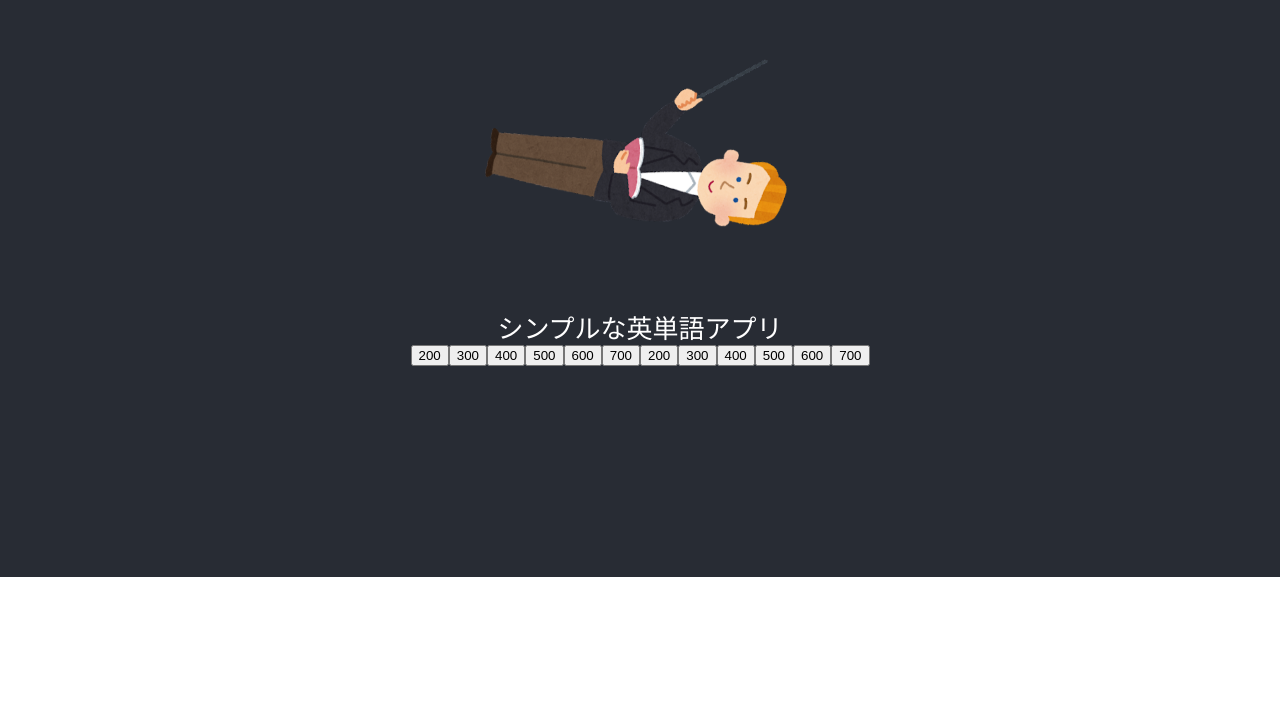
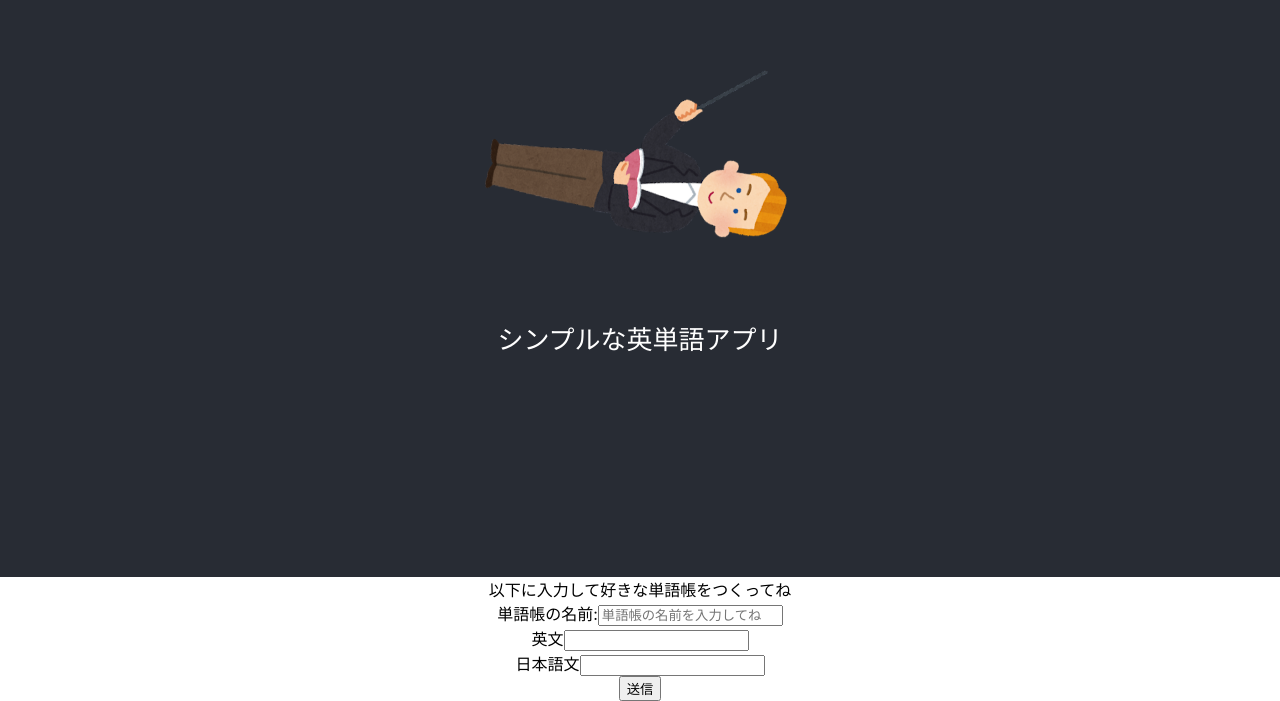
Before and after one commit to mar-gitacount/englishvocabularylearning, a React (Create React App) app: page / in a window 1280 px wide. Shown: the part 223-924 px from the top of the page. Before the commit the page ends 800 px from the top, so only its background shows below. Built offline with nearby package versions, Linux system fonts and the light colour scheme.

Commit message:
単語を追加できるようにした

```diff
--- a/src/App.tsx
+++ b/src/App.tsx
@@ -2,7 +2,7 @@
 // @ts-ignore
 import React, { useState, useEffect } from 'react';
 import ItemData from './data/items.json';
-import { checkDatabaseExists, openDatabase, addMemoData, checkKeyExists, searchItems, deleteRequest, upDateData, getAllIndexes, getIndexItems, openDatabasenext } from './utils/indexDBUtils';
+import { checkDatabaseExists, openDatabase, addMemoData, checkKeyExists, searchItems, deleteRequest, upDateData, getAllIndexes, getIndexItems, openDatabasenext, getIndexKeys } from './utils/indexDBUtils';
 import fs from 'fs';
 
 import logo from './logo.svg';
@@ -26,9 +26,21 @@ type DisplayDataValue = {
 function App() {
   const [items, setItems] = useState<string[]>([]);
   const [userchoiceitems, setUserchoiceItems] = useState<string[]>([]);
-  const [flg, setFlag] = useState(false)
+  const [flg, setFlag] = useState(false);
+  const [newdic, setNewdic] = useState<DisplayDataValue[]>([]);
   // デフォルトで読みこむjsonファイル
   const [Jsonitems, JsonsetItems] = useState<typeof ItemData>(ItemData);
+  // 日本語
+  const [formData, setFormData] = useState({ dictname: '', english: '', japan: '' });
+  // 英語辞書名をいれる
+  const [newdicName, setDicNewname] = useState("");
+  // 英単語
+  const [newenglishdata, setEnglishdata] = useState("");
+
+  // 日本語
+  const [newjapandata, setJapandata] = useState("");
+
+
   const [loading, setLoading] = useState(false);  // ローディング状態管理用
   const [displaydata, setDisplayData] = useState<DisplayDataValue[]>([]);
   // 問題を選択した場合、以下にデータを入れ込む。
@@ -85,7 +97,24 @@ function App() {
     console.log(finditem, "フィルター結果")
     setFilteredData(filtered);
   };
+  const handleChange = (event: any) => {
+    const { name, value } = event.target;
 
+    setFormData((prevFormData) => ({
+      ...prevFormData,
+      [name]: value,
+    }));
+  };
+
+
+  const handleSubmit = (event: any) => {
+    event.preventDefault();
+    // return addMemoData(dbName, version, Indexkey, k, item, objectID)
+    addMemoData(dbName, version, formData.dictname, formData.english, formData.japan, objectID)
+    alert(`入力された値${formData.dictname}`)
+    // alert(`入力された値: ${inputValue}`);
+    // ここにフォームの送信処理を追加します
+  };
 
 
 
@@ -168,7 +197,10 @@ function App() {
     async function initializeDatabase() {
       try {
         const { db, isNew } = await openDatabasenext(dbName, version, objectID);
-        await openDatabasenext(datedata, dateversion, datelearning);
+        // 学習履歴DBに入れ込むよ。
+        // await openDatabasenext(datedata, dateversion, datelearning);
+
+
         if (isNew) {
           console.log('新規にデータベースが作成されました。');
           // ここでjsonファイルをいれる
@@ -183,7 +215,7 @@ function App() {
             // ここでは単一データのループが実行されている。
             Object.entries(value).forEach(([k, item]) => {
               // 以下をローカルDBに入れる。
-              // console.log(`大本キー${key} キー${k} アイテム${item}`)
+              console.log(`大本キー${key} キー${k} アイテム${item}`)
               // ?ここでアイテム数を追加している。
               return addMemoData(dbName, version, Indexkey, k, item, objectID)
             })
@@ -192,8 +224,22 @@ function App() {
             getAllIndexes(dbName, objectID, version)
 
           });
+
         } else {
           console.log('データベースは既に存在しています。');
+          getIndexKeys(dbName, version, objectID, IndexName)
+          .then((keys) => {
+            console.log('インデックスキー:', keys);
+            keys.forEach((key) => {
+              console.log('インデックスキー:', key);
+              // キーごとに必要な処理をここに追加
+              setIndexkeys(prevItems => [...prevItems, key]);
+            });
+
+          })
+          .catch((error) => {
+            console.error('インデックスキーの取得に失敗しました:', error);
+          });
         }
         // データベース操作のコード
       } catch (error) {
@@ -201,11 +247,24 @@ function App() {
       }
     }
 
-    Object.entries(ItemData).forEach(([key, value]) => {
-      setItems(prevItems => [...prevItems, key]); // 状態にキーを追加
-      // 初めての場合、ここにいれる。
-      setIndexkeys(prevItems => [...prevItems, key]);
-    });
+    // Object.entries(ItemData).forEach(([key, value]) => {
+    //   setItems(prevItems => [...prevItems, key]); // 状態にキーを追加
+    //   // 初めての場合、ここにいれる。
+    //   setIndexkeys(prevItems => [...prevItems, key]);
+    // });
+    // getIndexKeys(dbName, version, objectID, IndexName)
+    //   .then((keys) => {
+    //     console.log('インデックスキー:', keys);
+    //     keys.forEach((key) => {
+    //       console.log('インデックスキー:', key);
+    //       // キーごとに必要な処理をここに追加
+    //       setIndexkeys(prevItems => [...prevItems, key]);
+    //     });
+
+    //   })
+    //   .catch((error) => {
+    //     console.error('インデックスキーの取得に失敗しました:', error);
+    //   });
     // INDEXDBを初期化
     initializeDatabase()
 
@@ -226,10 +285,12 @@ function App() {
   useEffect(() => {
     if (displaydata.length > 0) {
       if (rondomdata.length === 0) {
-        const currentDate = new Date();
-        const dateString = currentDate.toISOString();
+        const currentDate = String(new Date());
+        alert(currentDate)
+        // const dateString = currentDate.toISOString();
+
         // Indexkeyid
-        addMemoData(datedata, dateversion, dateString, displaydata[0].Indexkeyid, "本日済み", datelearning);
+        addMemoData(datedata, dateversion, currentDate, displaydata[0].Indexkeyid, "本日済み", datelearning);
         alert("選択した問題が0になりました。")
       } else {
         const displaydatereplace = JSON.stringify(displaydata)
@@ -318,7 +379,7 @@ function App() {
               {flg ? <button onClick={() => removeItemById(data.id, data.Indexkeyid)}>正解の場合押す</button> : ""}
 
 
-              {rondomdata.length > 0 ? (<div>{rondomdata.length}</div>) : (<div>{data.Indexkeyid}がなくなりました。</div>)}
+              {rondomdata.length > 0 ? (<div>残り:{rondomdata.length}問</div>) : (<div>{data.Indexkeyid}がなくなりました。</div>)}
             </div>
           </div>
 
@@ -331,6 +392,44 @@ function App() {
       <body>
         {/* ここに値を入れ込む */}
         {/* ロードチェックする */}
+        <div>以下に入力して好きな単語帳をつくってね</div>
+        <form onSubmit={handleSubmit}>
+          <div>
+            <label htmlFor="dictname">単語帳の名前:</label>
+            <input
+              type="text"
+              id="dictname"
+              name='dictname'
+              value={formData.dictname}
+              onChange={handleChange}
+              placeholder="単語帳の名前を入力してね" // これがプレースホルダー
+            />
+          </div>
+          <div>
+            <label htmlFor="english">英文</label>
+            <input
+              type="text"
+              id="english"
+              name='english'
+              value={formData.english}
+              onChange={handleChange}
+              placeholder="" // これがプレースホルダー
+            />
+          </div>
+          <div>
+            <label htmlFor="japan">日本語文</label>
+            <input
+              type="text"
+              id="japan"
+              name='japan'
+              value={formData.japan}
+              onChange={handleChange}
+              placeholder="" // これがプレースホルダー
+            />
+          </div>
+
+          <button type="submit">送信</button>
+        </form>
         {loading ? 'Loading...' : ''}
         <div>
           {/* {Object.keys(displaydata).map(key => (
--- a/src/utils/indexDBUtils.ts
+++ b/src/utils/indexDBUtils.ts
@@ -52,6 +52,10 @@ const openDatabasenext = (dbName: string, version: number, objectStore: string):
         console.log(`${objectStore}は作成されてません。作成します。`);
         const objectStoreCreate = db.createObjectStore(objectStore, { keyPath: 'id', autoIncrement: true });
         objectStoreCreate.createIndex('keyIdindex', 'Indexkeyid', { unique: false });
+        // isNewDatabase = true
+        // resolve({ db, isNew: isNewDatabase });
+        // ここが実行された場合、isNewはTRUE?
+
       }
     };
   });
@@ -387,8 +391,40 @@ const getAllIndexes = (dbName: string, objectStoreName: string, version: number)
   });
 }
 
+const getIndexKeys = (
+  dbName: string,
+  version: number,
+  objectStoreName: string,
+  indexName: string
+): Promise<string[]> => {
+  return new Promise(async (resolve, reject) => {
+    try {
+      const db = await openDatabase(dbName, version, objectStoreName);
+      const transaction = db.transaction(objectStoreName, 'readonly');
+      const objectStore = transaction.objectStore(objectStoreName);
+      const index = objectStore.index(indexName);
+      const request = index.openKeyCursor();
+      const keys = new Set<string>();
+
+      request.onsuccess = (event) => {
+        const cursor = (event.target as IDBRequest<IDBCursor>).result;
+        if (cursor) {
+          keys.add(cursor.key as string);
+          cursor.continue();
+        } else {
+          resolve(Array.from(keys));
+        }
+      };
+
+      request.onerror = () => reject(request.error);
+    } catch (error) {
+      reject(error);
+    }
+  });
+};
 
 
 
 
-export { openDatabase, openDatabasenext, checkDatabaseExists, deleteDatabase, addMemoData, addDataByHour, addMemoDataHour, checkKeyExists, searchItems, deleteRequest, upDateData, getAllIndexes, getIndexItems };
+
+export { openDatabase, openDatabasenext, checkDatabaseExists, deleteDatabase, addMemoData, addDataByHour, addMemoDataHour, checkKeyExists, searchItems, deleteRequest, upDateData, getAllIndexes, getIndexItems ,getIndexKeys};
```
